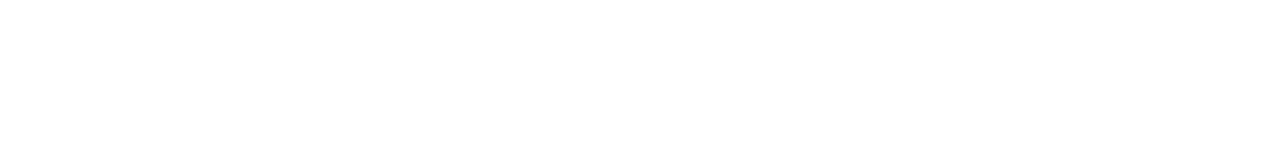
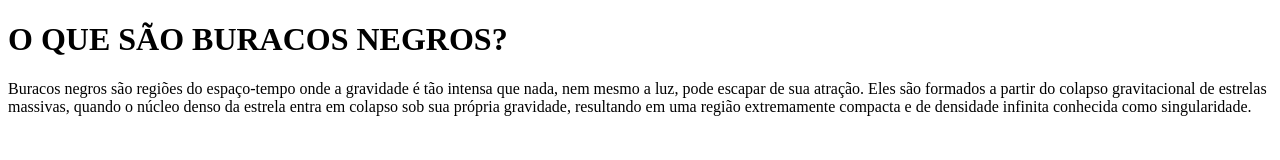
Before and after one commit to GiovannaSilverio/BuracosNegros, a plain HTML site: page index.html in a window 1280 px wide. Drawn offline with Linux system fonts and the light colour scheme.

Commit message:
definição de buracos negros

```diff
--- a/index.html
+++ b/index.html
@@ -7,6 +7,7 @@
     <title>Buracos Negros</title>
 </head>
 <body>
-
+    <h1>O QUE SÃO BURACOS NEGROS?</h1>
+    <p>Buracos negros são regiões do espaço-tempo onde a gravidade é tão intensa que nada, nem mesmo a luz, pode escapar de sua atração. Eles são formados a partir do colapso gravitacional de estrelas massivas, quando o núcleo denso da estrela entra em colapso sob sua própria gravidade, resultando em uma região extremamente compacta e de densidade infinita conhecida como singularidade.</p>
 </body>
 </html>
```
